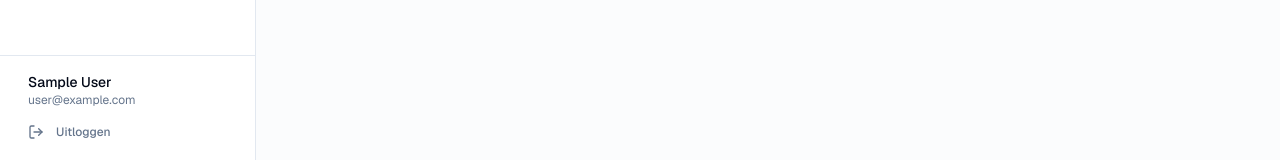
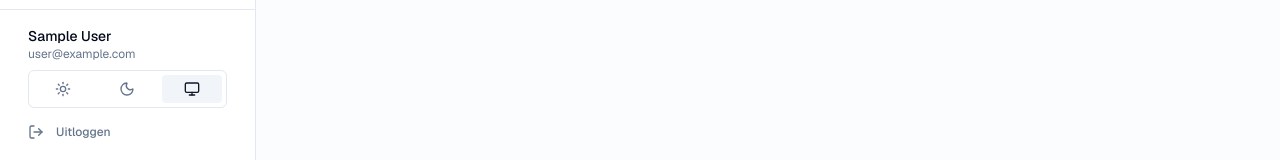
Before and after one commit to evabits/evatime_sw, a Next.js app: page / in a window 1280 px wide. Shown: the part 636-796 px from the top of the page. Built offline with nearby package versions, Linux system fonts and the light colour scheme; no server answers; the database is empty; sample sign-in values are in the browser's storage.

Commit message:
feat: thema-schakelaar in de sidebar

```diff
--- a/src/components/layout/sidebar.tsx
+++ b/src/components/layout/sidebar.tsx
@@ -29,6 +29,7 @@ import {
 } from "lucide-react";
 import { cn } from "@/lib/utils";
 import { Button } from "@/components/ui/button";
+import { ThemeToggle } from "@/components/layout/theme-toggle";
 
 interface NavItem {
   href: string;
@@ -209,6 +210,9 @@ export function Sidebar({ user, role }: SidebarProps) {
             <p className="text-sm font-medium truncate">{user.name}</p>
             <p className="text-xs text-muted-foreground truncate">{user.email}</p>
           </div>
+          <div className="mb-2 px-3">
+            <ThemeToggle />
+          </div>
           <Button
             variant="ghost"
             size="sm"
--- /dev/null
+++ b/src/components/layout/theme-toggle.tsx
@@ -0,0 +1,65 @@
+"use client";
+import { useEffect, useState } from "react";
+import { Sun, Moon, Monitor } from "lucide-react";
+import { resolveTheme, THEME_STORAGE_KEY, type ThemeChoice } from "@/lib/theme";
+
+const KEUZES: Array<{ waarde: ThemeChoice; label: string; Icon: typeof Sun }> = [
+  { waarde: "light", label: "Licht", Icon: Sun },
+  { waarde: "dark", label: "Donker", Icon: Moon },
+  { waarde: "system", label: "Systeem", Icon: Monitor },
+];
+
+export function ThemeToggle() {
+  // null betekent "nog niet uit localStorage gelezen". Op de server bestaat
+  // localStorage niet, dus lezen kan pas na het hydrateren; tot die tijd mag
+  // dit component de klasse niet aanraken, want het inline script in de
+  // layout heeft hem dan al goed gezet.
+  const [keuze, setKeuze] = useState<ThemeChoice | null>(null);
+
+  useEffect(() => {
+    const opgeslagen = localStorage.getItem(THEME_STORAGE_KEY);
+    setKeuze(opgeslagen === "light" || opgeslagen === "dark" ? opgeslagen : "system");
+  }, []);
+
+  useEffect(() => {
+    if (keuze === null) return;
+    const media = window.matchMedia("(prefers-color-scheme: dark)");
+    const pas = () => {
+      const thema = resolveTheme(keuze, media.matches);
+      document.documentElement.classList.toggle("dark", thema === "dark");
+    };
+    pas();
+    // Alleen meebewegen met het besturingssysteem als de gebruiker daar zelf
+    // voor gekozen heeft; anders overrulet het systeem zijn keuze.
+    if (keuze !== "system") return;
+    media.addEventListener("change", pas);
+    return () => media.removeEventListener("change", pas);
+  }, [keuze]);
+
+  function kies(waarde: ThemeChoice) {
+    localStorage.setItem(THEME_STORAGE_KEY, waarde);
+    setKeuze(waarde);
+  }
+
+  return (
+    <div className="flex gap-1 rounded-md border p-1" role="group" aria-label="Thema">
+      {KEUZES.map(({ waarde, label, Icon }) => (
+        <button
+          key={waarde}
+          type="button"
+          onClick={() => kies(waarde)}
+          aria-pressed={keuze === waarde}
+          title={label}
+          className={`flex flex-1 items-center justify-center rounded-sm p-1.5 transition-colors ${
+            keuze === waarde
+              ? "bg-accent text-accent-foreground"
+              : "text-muted-foreground hover:bg-accent/50"
+          }`}
+        >
+          <Icon className="h-4 w-4" />
+          <span className="sr-only">{label}</span>
+        </button>
+      ))}
+    </div>
+  );
+}
```
